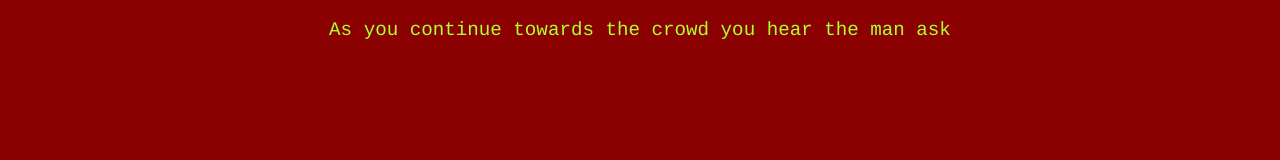
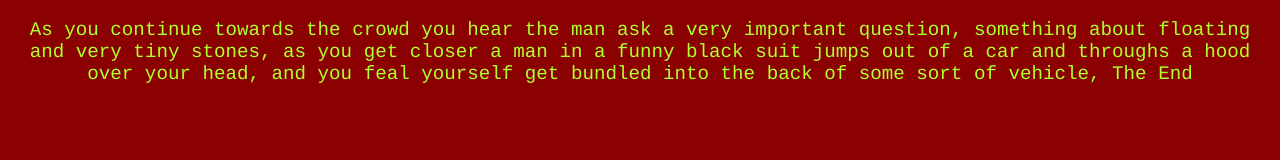
Before and after one commit to j3496/Capstone-project, a plain HTML site: page crowd/crowd_1.html in a window 1280 px wide. Drawn offline with Linux system fonts and the light colour scheme.

Commit message:
Finished the story

```diff
--- a/crowd/crowd_1.html
+++ b/crowd/crowd_1.html
@@ -8,7 +8,9 @@
 </head>
 
 <body>
-	<p>As you continue towards the crowd you hear the man ask </p>
+	<p>As you continue towards the crowd you hear the man ask a very important question, something about floating and
+		very tiny stones, as you get closer a man in a funny black suit jumps out of a car and throughs a hood over your
+		head, and you feal yourself get bundled into the back of some sort of vehicle, The End</p>
 </body>
 
 </html>
```
Also changed, not shown: 1 other file.
